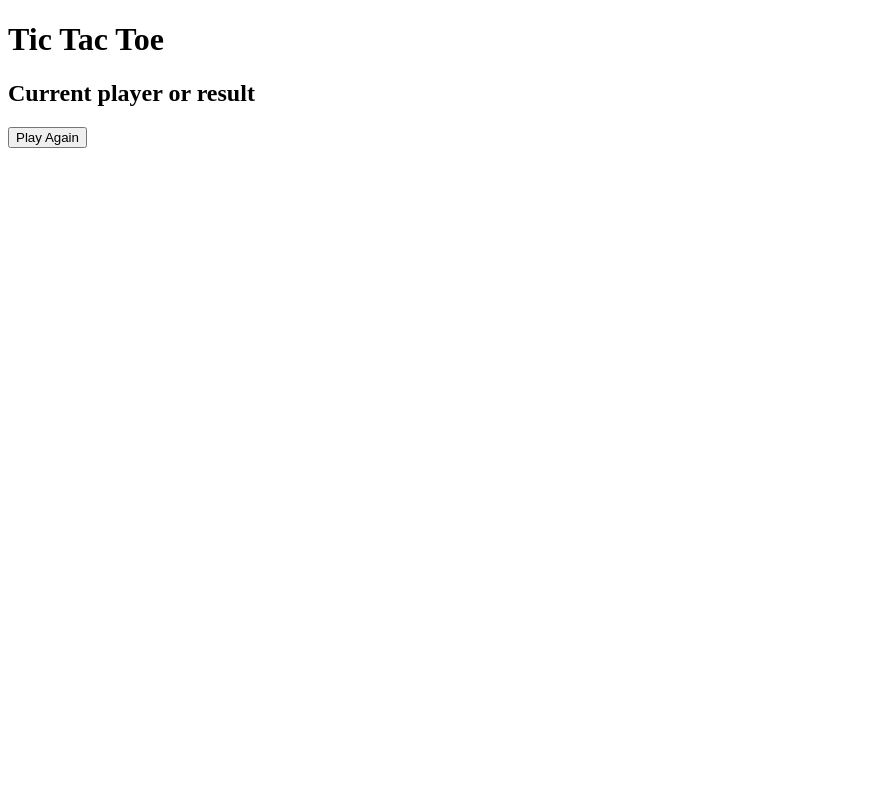
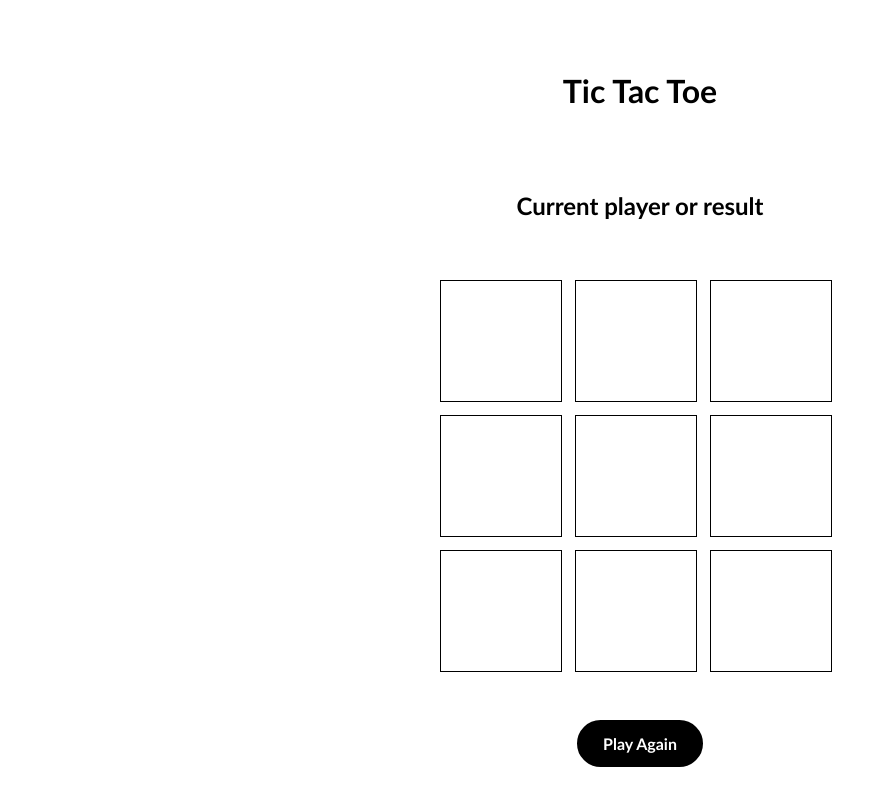
Before and after one commit to ajasinger/tic-tac-toe, a plain HTML site: page index.html in a window 1280 px wide. Shown: the whole page, without its empty margins (0-887 px from the left). Drawn offline with Linux system fonts and the light colour scheme.

Commit message:
style board

```diff
--- a/index.html
+++ b/index.html
@@ -12,8 +12,21 @@
         <h1>Tic Tac Toe</h1>
     </div>
     <!-- Game Board -->
+    <div class="gameStatusContainer" id="gameStatus">
+        <h2>Current player or result</h2>
+    </div>
     <div class="gameContainer" id="game">
-        <h2>Current player or result</h2>
+        <div class="boardContainer" id="board">
+            <div class="square" id="square0"></div>
+            <div class="square" id="square1"></div>
+            <div class="square" id="square2"></div>
+            <div class="square" id="square3"></div>
+            <div class="square" id="square4"></div>
+            <div class="square" id="square5"></div>
+            <div class="square" id="square6"></div>
+            <div class="square" id="square7"></div>
+            <div class="square" id="square8"></div>
+        </div>
 
     </div>
     <!-- Reset game -->
--- a/style.css
+++ b/style.css
@@ -0,0 +1,44 @@
+body {
+    font-family: 'Futura', 'Trebuchet MS', Arial, sans-serif;
+    display: flex;
+    flex-direction: column;
+    gap: 40px;
+    justify-content: center;
+    align-items: center;
+    min-height: 100vh;
+}
+
+button {
+    font-family: 'Futura', 'Trebuchet MS', Arial, sans-serif;
+    font-weight: bold;
+    color: white;
+    background: black;
+    font-size: 16px;
+    padding: 12px 24px;
+    border: 2px solid black;
+    border-radius: 24px;
+    transition: 0.2s ease;
+}
+
+button:hover{
+    color: black;
+    background: white;
+}
+
+.boardContainer {
+    width: 400px;
+    height: 400px;
+    display: grid;
+    grid-template-columns: repeat(3, 1fr);
+    grid-gap: 5px;
+}
+
+.square {
+    width: 120px;
+    height: 120px;
+    border: 1px solid black;
+    font-size: 40px;
+    display: flex;
+    justify-content: center;
+    align-items: center;
+}
```
